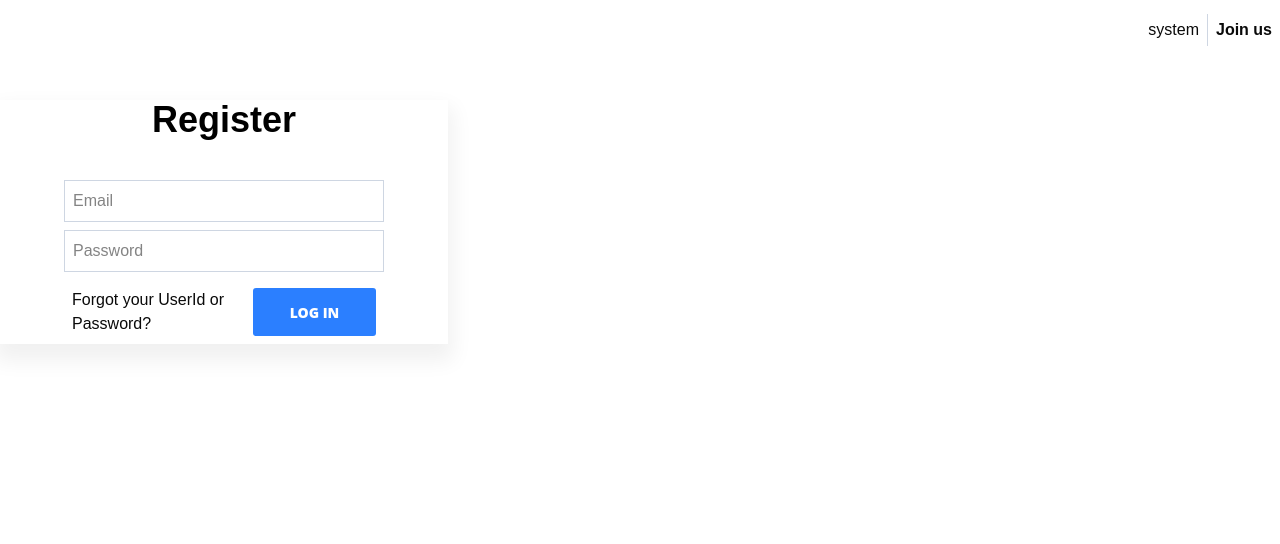
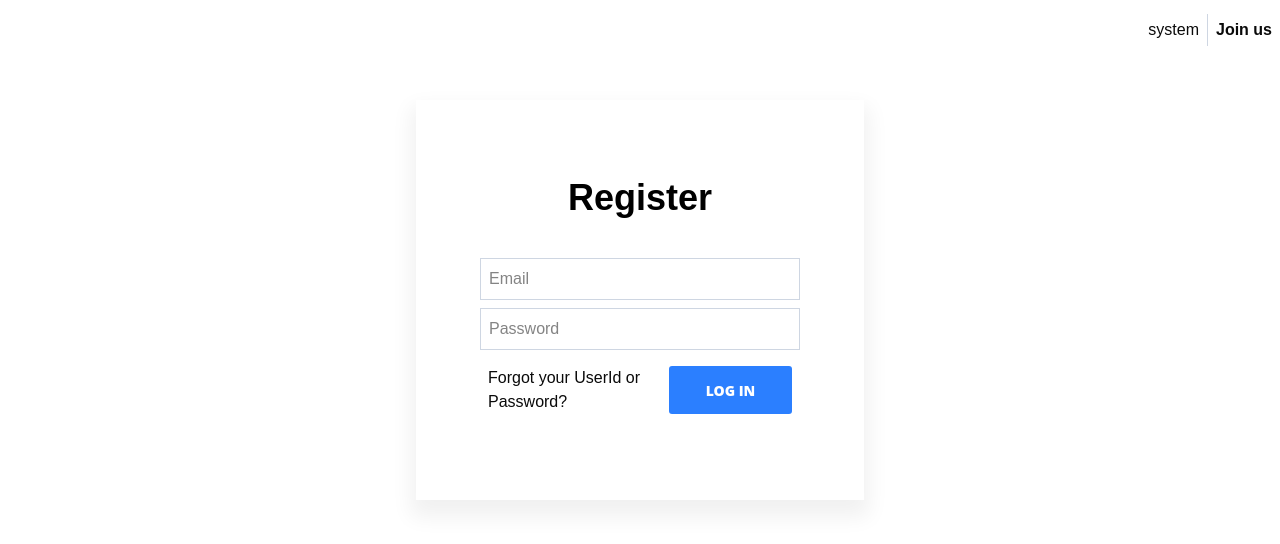
Before and after one commit to itsaflamingo/stock-port, a Next.js app: page /account/register in a window 1280 px wide. Shown: the top 544 px of the page. Built offline with nearby package versions, Linux system fonts and the light colour scheme.

Commit message:
login and register page styling fixed

```diff
--- a/src/app/account/layout.tsx
+++ b/src/app/account/layout.tsx
@@ -2,7 +2,7 @@ import ThemeButton from "@/components/theme-button"
 import Link from "next/link"
 export default function AccountLayout({ children }: { children: React.ReactNode }) {
     return (
-        <div>
+        <div className="w-full h-full flex flex-col justify-start align-center">
             <menu className="flex justify-end gap-2 p-2 h-15 mb-10">
                 <ThemeButton />
                 <div className="w-px h-8 bg-[var(--grey-border)] self-center" />
@@ -11,7 +11,10 @@ export default function AccountLayout({ children }: { children: React.ReactNode
                 </Link>
             </menu>
 
-            <main>{children}</main>
+            <main className="w-md h-5/10 flex flex-col items-center justify-center self-center
+        shadow-[0_12px_20px_5px_rgba(1,1,1,0.06)]
+        dark:shadow-[0_12px_20px_5px_rgba(255,255,255,0.3)]
+        gap-10">{children}</main>
 
             <footer>{/* optional footer here */}</footer>
         </div>
--- a/src/components/form-container.tsx
+++ b/src/components/form-container.tsx
@@ -7,12 +7,9 @@ type FormContainerProps = {
 
 export default function FormContainer({ form, ...props }: FormContainerProps) {
     return (
-        <div className="w-md h-4/10 flex flex-col items-center justify-center
-        shadow-[0_12px_20px_5px_rgba(1,1,1,0.06)]
-        dark:shadow-[0_12px_20px_5px_rgba(255,255,255,0.3)]
-        gap-10">
+        <>
             <h1 className="text-4xl font-bold text-black dark:text-white">{props.head}</h1>
             {form}
-        </div>
+        </>
     )
 }
```
